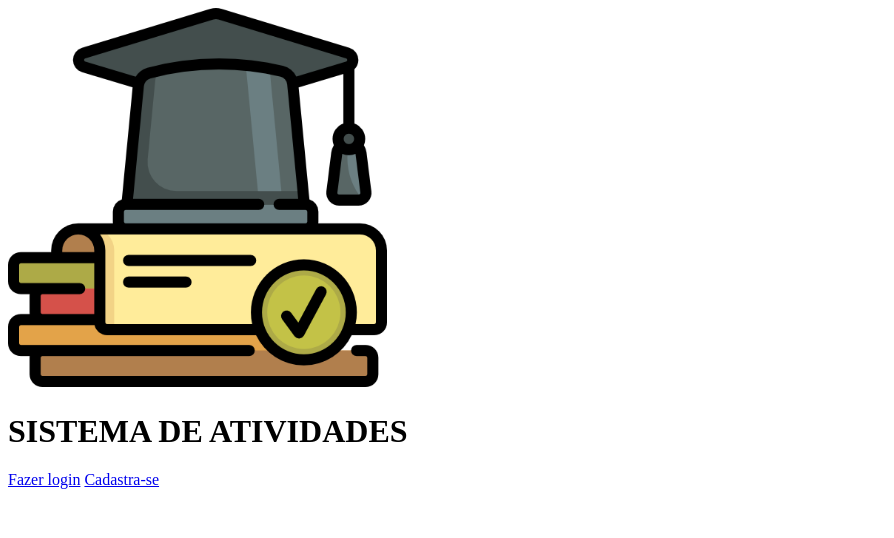
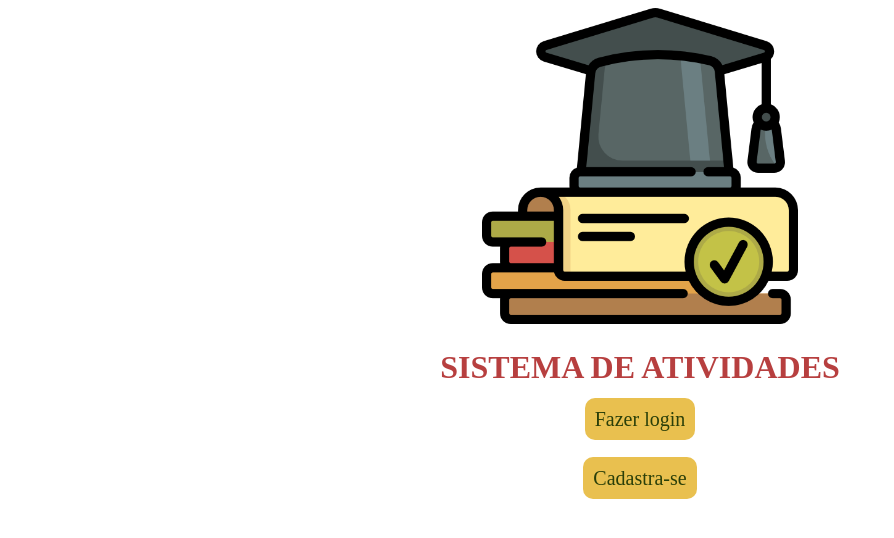
Before and after one commit to NatalySilva2012/sistema-de-atividade, a plain HTML site: page index.html in a window 1280 px wide. Shown: the whole page, without its empty margins (0-894 px from the left). Drawn offline with Linux system fonts and the light colour scheme.

Commit message:
fizemos o style.css

```diff
--- a/index.html
+++ b/index.html
@@ -4,17 +4,21 @@
     <meta charset="UTF-8">
     <meta name="viewport" content="width=device-width, initial-scale=1.0">
     <title>Página Inicial</title>
+    <link rel="stylesheet" href="style.css">
 </head>
 <body>
     <div class="pag-inicial">
-        <img src="estude.png" width="30%">
+        <img src="estude.png" width="25%">
         <h1>SISTEMA DE ATIVIDADES</h1>
-    </div>
+
 
     <div class="botões">
         <a href="login.html">Fazer login</a>
+        <br>
+        <br>
+        <br>
         <a href="cadastro.html">Cadastra-se</a>
     </div>
-
+ </div>
 </body>
 </html>
--- a/style.css
+++ b/style.css
@@ -1,4 +1,18 @@
-a {
-    position: fixed;
-    right: 100px;  /* Mover 20px para a esquerda da borda direita da tela */
+h1{
+    color: rgba(160, 0, 0, 0.753);
 }
+
+.botões a {
+    font-size: 20px;
+    color: rgb(42, 63, 9);
+    text-decoration: none;
+    background-color: rgb(233, 192, 79);
+    padding: 10px;
+    border-radius: 10px;
+}
+.pag-inicial{
+    text-align: center;
+}
+.botões a:hover{
+    background-color: rgb(206, 159, 31);
+}
```
